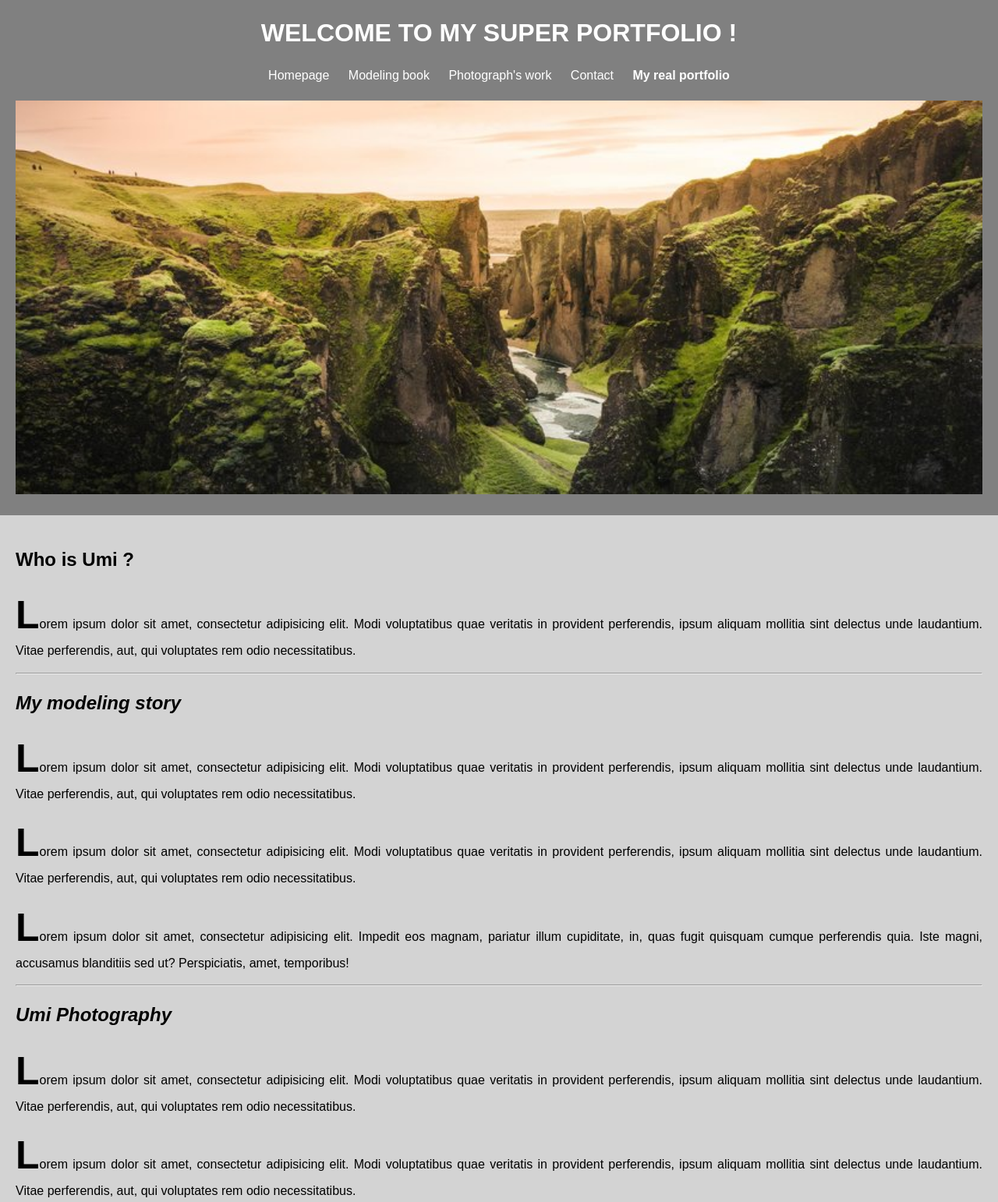
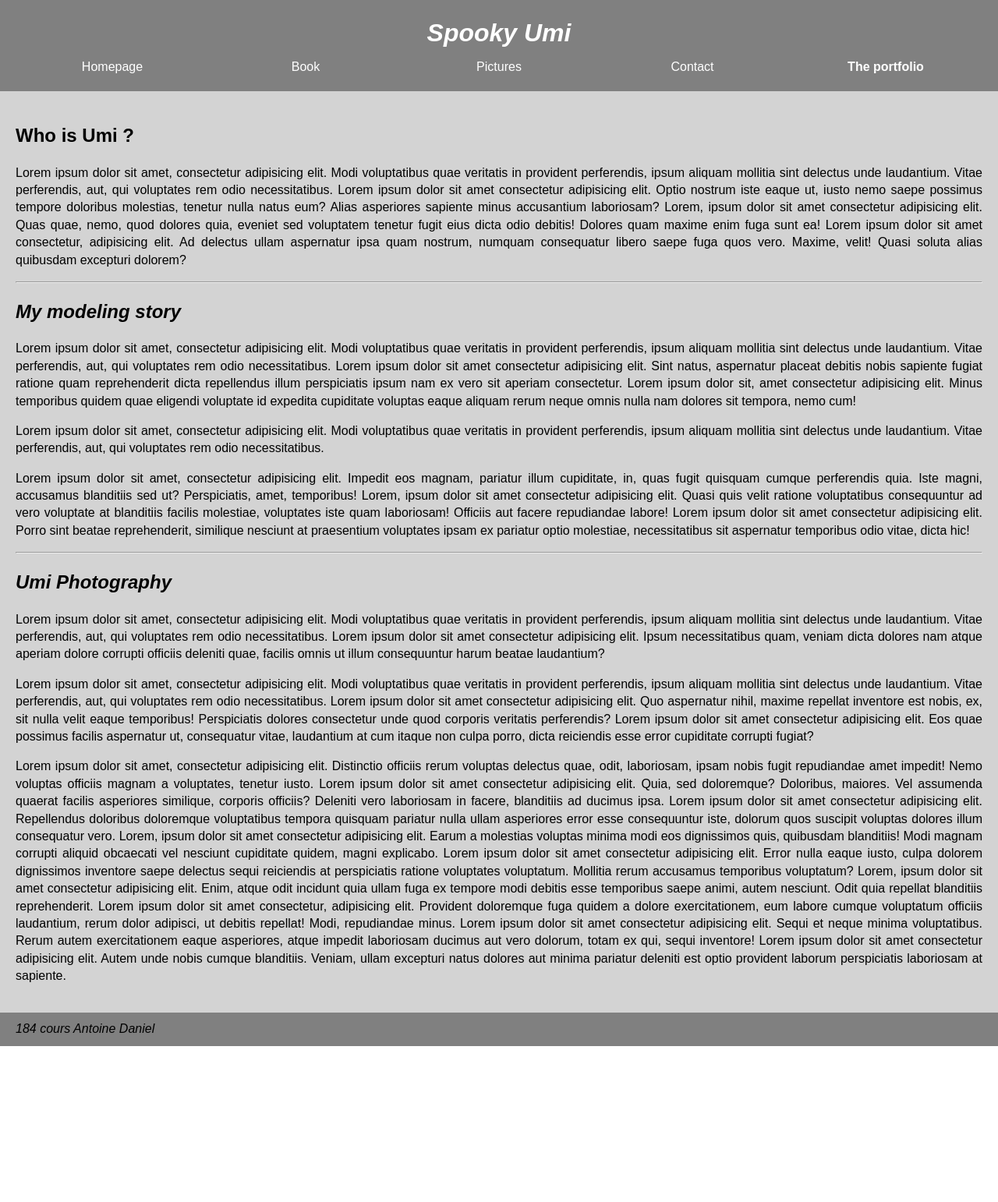
Before and after one commit to SpookyUmi/grafikart_CSS, a plain HTML site: page index.html in a window 1280 px wide. Shown: the top 1542 px of the page at 78% size. After the commit the page ends 1342 px from the top, so only its background shows below. Drawn offline with Linux system fonts and the light colour scheme.

Commit message:
add precisions thanks to Grafikart's CSS course

```diff
--- /dev/null
+++ b/boilerplate.css
@@ -0,0 +1,56 @@
+
+.page {
+  display: flex;
+  flex-wrap: wrap;
+}
+
+.header {
+  width: 100%;
+  height: 60px;
+  background-color: #EEE;
+  display: flex;
+  align-items: center;
+  align-content: center;
+  justify-content: space-around;
+  flex-wrap: wrap;
+}
+
+.footer {
+  width: 100%;
+  height: 60px;
+  background-color: #EEE;
+  display: flex;
+  justify-content: center;
+  align-items: center;
+}
+
+.sidebar {
+  flex: 1 0px;
+  width: 20%;
+  display: flex;
+  justify-content: center;
+  background-color: rgb(65, 129, 231);
+}
+
+.body {
+  flex: 2 0px;
+  width: 80%;
+  background-color: rgb(238, 126, 34);
+}
+
+.mosaic {
+  display: flex;
+  justify-content: center;
+  align-items: center;
+  height: 500px;
+}
+
+.mosaic img {
+
+}
+
+@media (max-width: 700px) {
+  .body {
+    flex-basis: 100%;
+  }
+}
--- a/index.html
+++ b/index.html
@@ -5,50 +5,91 @@
   <meta charset="UTF-8">
   <title>Spooky Umi Portfolio</title>
   <meta name="description" content="Texte descriptif blablabla">
-  <link rel="stylesheet" href="style.css">
+  <link rel="stylesheet" href="style.css" media="screen">
+  <link rel="stylesheet" href="print.css" media="print">
 </head>
 
 <body>
   <header class="header">
-    <h1 class="header-title">Welcome to my super portfolio !</h1>
+    <h1 class="header-title">Spooky Umi</h1>
     <nav class="header-nav">
       <a href="index.html" title="homepage">Homepage</a>
-      <a href="model.html">Modeling book</a>
-      <a href="photo.html">Photograph's work</a>
+      <a href="model.html">Book</a>
+      <a href="photo.html">Pictures</a>
       <a href="contact.html">Contact</a>
-      <strong><a href="https://spookyumi.dev" class="link_ext">My real portfolio</a></strong>
+      <strong><a href="https://spookyumi.dev" class="link_ext">The portfolio</a></strong>
     </nav>
-    <div>
-      <img src="img/banniere.jpg" alt="banniere" width="809" height="330">
-    </div>
   </header>
   <article class="main">
-    <h2>Who is Umi ?</h2>
+    <header class="post-header">
+      <h2>Who is Umi ?</h2>
+    </header>
     <p>
       Lorem ipsum dolor sit amet, consectetur adipisicing elit. Modi voluptatibus quae veritatis in provident
       perferendis, ipsum aliquam mollitia sint delectus unde laudantium. Vitae perferendis, aut, qui voluptates rem odio
-      necessitatibus.</p>
+      necessitatibus. Lorem ipsum dolor sit amet consectetur adipisicing elit. Optio nostrum iste eaque ut, iusto nemo
+      saepe possimus tempore doloribus molestias, tenetur nulla natus eum? Alias asperiores sapiente minus accusantium
+      laboriosam? Lorem, ipsum dolor sit amet consectetur adipisicing elit. Quas quae, nemo, quod dolores quia, eveniet
+      sed voluptatem tenetur fugit eius dicta odio debitis! Dolores quam maxime enim fuga sunt ea! Lorem ipsum dolor sit
+      amet consectetur, adipisicing elit. Ad delectus ullam aspernatur ipsa quam nostrum, numquam consequatur libero
+      saepe fuga quos vero. Maxime, velit! Quasi soluta alias quibusdam excepturi dolorem?</p>
     <hr>
     <h2><em>My modeling story</em></h2>
-    <p>Lorem ipsum dolor sit amet, consectetur adipisicing elit. Modi voluptatibus quae veritatis in provident
+    <p>
+      Lorem ipsum dolor sit amet, consectetur adipisicing elit. Modi voluptatibus quae veritatis in provident
       perferendis, ipsum aliquam mollitia sint delectus unde laudantium. Vitae perferendis, aut, qui voluptates rem odio
-      necessitatibus.</p>
+      necessitatibus. Lorem ipsum dolor sit amet consectetur adipisicing elit. Sint natus, aspernatur placeat debitis
+      nobis sapiente fugiat ratione quam reprehenderit dicta repellendus illum perspiciatis ipsum nam ex vero sit
+      aperiam consectetur. Lorem ipsum dolor sit, amet consectetur adipisicing elit. Minus temporibus quidem quae
+      eligendi voluptate id expedita cupiditate voluptas eaque aliquam rerum neque omnis nulla nam dolores sit tempora,
+      nemo cum!</p>
     <p>Lorem ipsum dolor sit amet, consectetur adipisicing elit. Modi voluptatibus quae veritatis in provident
       perferendis, ipsum aliquam mollitia sint delectus unde laudantium. Vitae perferendis, aut, qui voluptates rem odio
       necessitatibus.</p>
     <p>Lorem ipsum dolor sit amet, consectetur adipisicing elit. Impedit eos magnam, pariatur illum cupiditate, in, quas
       fugit quisquam cumque perferendis quia. Iste magni, accusamus blanditiis sed ut? Perspiciatis, amet, temporibus!
+      Lorem, ipsum dolor sit amet consectetur adipisicing elit. Quasi quis velit ratione voluptatibus consequuntur ad
+      vero voluptate at blanditiis facilis molestiae, voluptates iste quam laboriosam! Officiis aut facere repudiandae
+      labore!
+      Lorem ipsum dolor sit amet consectetur adipisicing elit. Porro sint beatae reprehenderit, similique nesciunt at
+      praesentium voluptates ipsam ex pariatur optio molestiae, necessitatibus sit aspernatur temporibus odio vitae,
+      dicta hic!
     </p>
     <hr>
     <h2><em>Umi Photography</em></h2>
     <p>Lorem ipsum dolor sit amet, consectetur adipisicing elit. Modi voluptatibus quae veritatis in provident
       perferendis, ipsum aliquam mollitia sint delectus unde laudantium. Vitae perferendis, aut, qui voluptates rem odio
-      necessitatibus.</p>
+      necessitatibus.
+      Lorem ipsum dolor sit amet consectetur adipisicing elit. Ipsum necessitatibus quam, veniam dicta dolores nam atque
+      aperiam dolore corrupti officiis deleniti quae, facilis omnis ut illum consequuntur harum beatae laudantium?</p>
     <p>Lorem ipsum dolor sit amet, consectetur adipisicing elit. Modi voluptatibus quae veritatis in provident
       perferendis, ipsum aliquam mollitia sint delectus unde laudantium. Vitae perferendis, aut, qui voluptates rem odio
-      necessitatibus.</p>
+      necessitatibus. Lorem ipsum dolor sit amet consectetur adipisicing elit. Quo aspernatur nihil, maxime repellat
+      inventore est nobis, ex, sit nulla velit eaque temporibus! Perspiciatis dolores consectetur unde quod corporis
+      veritatis perferendis? Lorem ipsum dolor sit amet consectetur adipisicing elit. Eos quae possimus facilis
+      aspernatur ut, consequatur vitae, laudantium at cum itaque non culpa porro, dicta reiciendis esse error cupiditate
+      corrupti fugiat?</p>
     <p>Lorem ipsum dolor sit amet, consectetur adipisicing elit. Distinctio officiis rerum voluptas delectus quae, odit,
       laboriosam, ipsam nobis fugit repudiandae amet impedit! Nemo voluptas officiis magnam a voluptates, tenetur iusto.
+      Lorem ipsum dolor sit amet consectetur adipisicing elit. Quia, sed doloremque? Doloribus, maiores. Vel assumenda
+      quaerat facilis asperiores similique, corporis officiis? Deleniti vero laboriosam in facere, blanditiis ad ducimus
+      ipsa.
+      Lorem ipsum dolor sit amet consectetur adipisicing elit. Repellendus doloribus doloremque voluptatibus tempora
+      quisquam pariatur nulla ullam asperiores error esse consequuntur iste, dolorum quos suscipit voluptas dolores
+      illum consequatur vero. Lorem, ipsum dolor sit amet consectetur adipisicing elit. Earum a molestias voluptas
+      minima modi eos dignissimos quis, quibusdam blanditiis! Modi magnam corrupti aliquid obcaecati vel nesciunt
+      cupiditate quidem, magni explicabo.
+      Lorem ipsum dolor sit amet consectetur adipisicing elit. Error nulla eaque iusto, culpa dolorem dignissimos
+      inventore saepe delectus sequi reiciendis at perspiciatis ratione voluptates voluptatum. Mollitia rerum accusamus
+      temporibus voluptatum? Lorem, ipsum dolor sit amet consectetur adipisicing elit. Enim, atque odit incidunt quia
+      ullam fuga ex tempore modi debitis esse temporibus saepe animi, autem nesciunt. Odit quia repellat blanditiis
+      reprehenderit. Lorem ipsum dolor sit amet consectetur, adipisicing elit. Provident doloremque fuga quidem a dolore
+      exercitationem, eum labore cumque voluptatum officiis laudantium, rerum dolor adipisci, ut debitis repellat! Modi,
+      repudiandae minus. Lorem ipsum dolor sit amet consectetur adipisicing elit. Sequi et neque minima voluptatibus.
+      Rerum autem exercitationem eaque asperiores, atque impedit laboriosam ducimus aut vero dolorum, totam ex qui,
+      sequi inventore! Lorem ipsum dolor sit amet consectetur adipisicing elit. Autem unde nobis cumque blanditiis.
+      Veniam, ullam excepturi natus dolores aut minima pariatur deleniti est optio provident laborum perspiciatis
+      laboriosam at sapiente.
     </p>
   </article>
   <footer class="footer">
--- a/style.css
+++ b/style.css
@@ -8,21 +8,20 @@ body {
   background: grey;
   padding: 20px;
   color: #ffffff;
-  text-align: center;
-}
-
-.header img {
-  width: 100%;
   height: auto;
+  z-index: 2;
 }
 
 .header-nav {
-  margin: 20px 0;
-  text-align: inherit
+  overflow: hidden;
+  margin-top: 10px;
+  text-align: center;
+  z-index: 3;
 }
 
 .header-nav a {
-  padding: 0 10px;
+  float: left;
+  width: 20%;
   color: inherit;
   text-decoration: none;
 }
@@ -32,9 +31,11 @@ text-decoration: underline;
 }
 
 .header-title {
-  margin-top: 0;
-  font-weight: 700;
-  text-transform: uppercase;
+  text-align: center;
+  margin: 0;
+  font-style: italic;
+  text-transform: capitalize;
+  z-index: 4;
 }
 
 .main {
@@ -48,11 +49,6 @@ text-decoration: underline;
   text-align: justify;
 }
 
-.main p::first-letter {
-  font-weight: bold;
-  font-size: 50px;
-}
-
 .footer {
   background: grey;
   padding: 10px 20px;
```
Also changed, not shown: boilerplate.html (added, +38 -0 lines).
